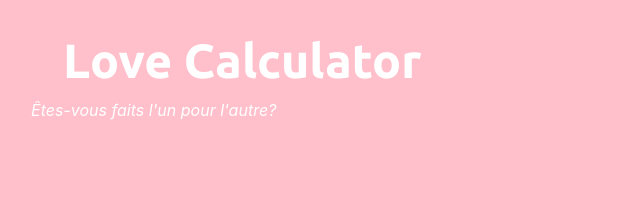
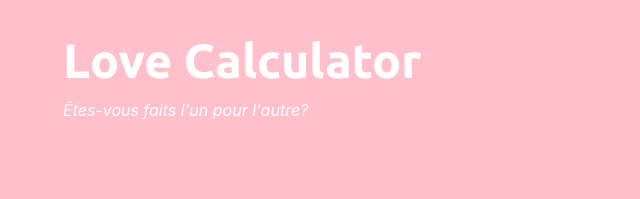
Before and after one commit to PidgeWannabe/loveCalculatorStatic, a plain HTML site: page index.html in a window 1280 px wide. Shown: the top 199 px of the page, 0-640 px from the left. Drawn offline with nearby package versions, Linux system fonts and the light colour scheme.

Commit message:
Update style.css

```diff
--- a/style.css
+++ b/style.css
@@ -13,7 +13,7 @@
 }
 
 em {
-  padding-left: 1rem;
+  padding-left: 3rem;
 
 }
 
```
